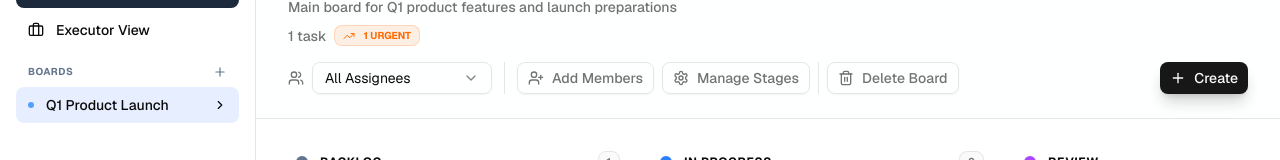
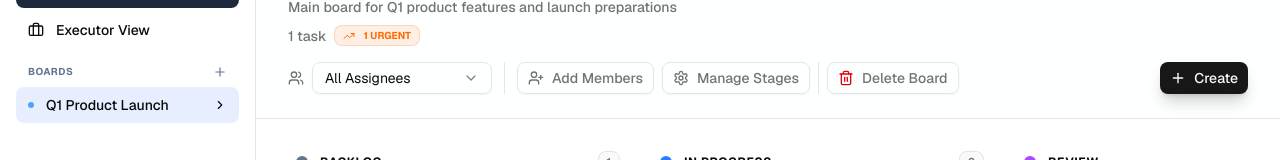
Before and after one commit to wamunyima3/workflow, a Next.js app: page / in a window 1280 px wide. Shown: the part 131-291 px from the top of the page. Built offline with nearby package versions, Linux system fonts and the light colour scheme.

Commit message:
feat: show destructive colors on trash buttons

```diff
--- a/components/boardview.tsx
+++ b/components/boardview.tsx
@@ -398,7 +398,7 @@ export function BoardView() {
                           size="sm"
                           className="gap-1.5 sm:gap-2 text-xs sm:text-sm text-muted-foreground border-border bg-transparent transition-colors hover:bg-destructive/10 hover:text-destructive hover:border-destructive/20 flex-1 sm:flex-none"
                         >
-                          <Trash2 size={14} className="shrink-0" />
+                          <Trash2 size={14} className="shrink-0 text-destructive" />
                           <span className="hidden sm:inline">Delete Board</span>
                           <span className="sm:hidden">Delete</span>
                         </Button>
--- a/components/create-task-dialog.tsx
+++ b/components/create-task-dialog.tsx
@@ -321,7 +321,7 @@ export function CreateTaskDialog({
                         onClick={() => removeFormField(index)}
                         className="text-red-500 hover:text-red-700 hover:bg-red-50"
                       >
-                        <Trash2 size={16} />
+                        <Trash2 size={16} className="text-destructive" />
                       </Button>
                     </div>
 
--- a/components/task-detail-dialog.tsx
+++ b/components/task-detail-dialog.tsx
@@ -337,7 +337,7 @@ export function TaskDetailDialog() {
                     size="icon"
                     className="rounded-full text-muted-foreground hover:text-destructive hover:bg-destructive/10"
                   >
-                    <Trash2 size={18} />
+                    <Trash2 size={18} className="text-destructive" />
                   </Button>
                 </AlertDialogTrigger>
                 <AlertDialogContent>
@@ -515,7 +515,7 @@ export function TaskDetailDialog() {
                                     onClick={() => removeFormField(index)}
                                     className="text-red-500 hover:text-red-700 hover:bg-red-50"
                                   >
-                                    <Trash2 size={16} />
+                                    <Trash2 size={16} className="text-destructive" />
                                   </Button>
                                 </div>
 
```
